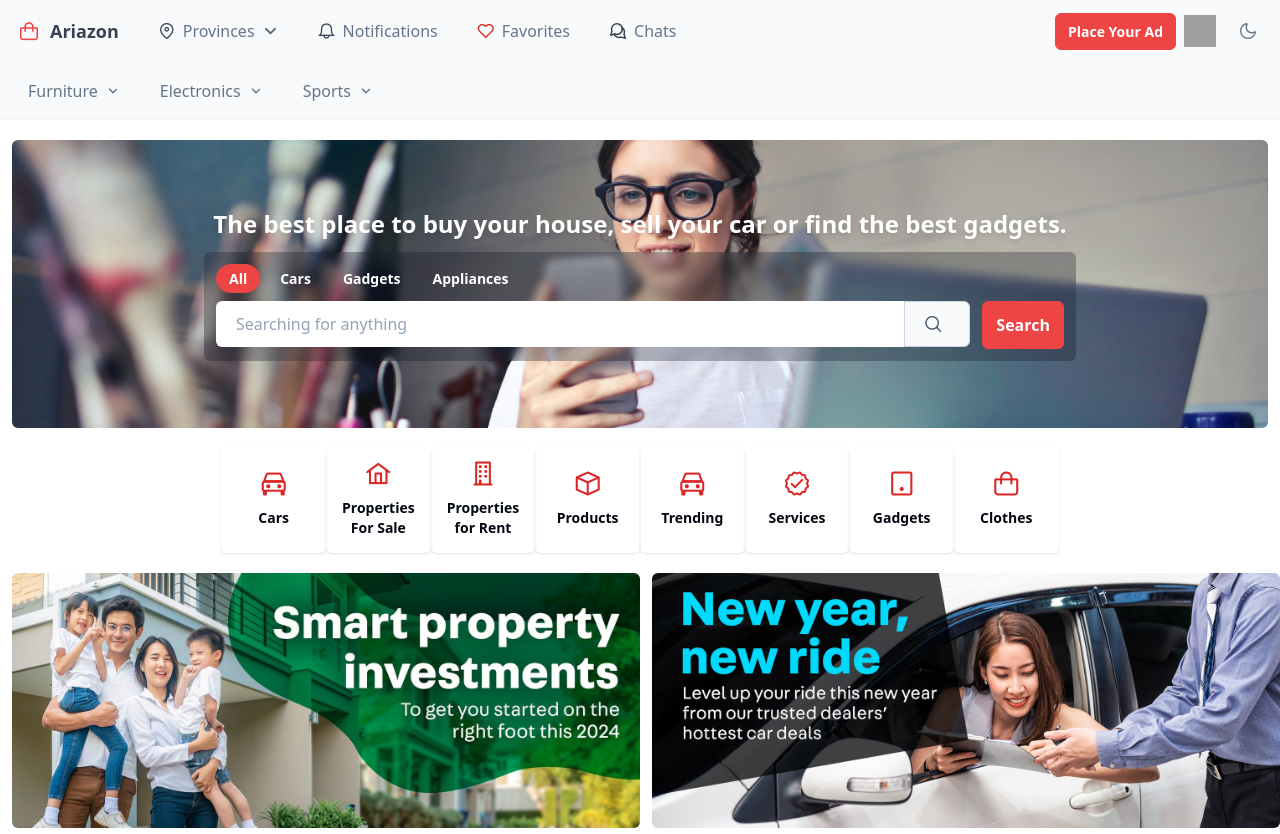
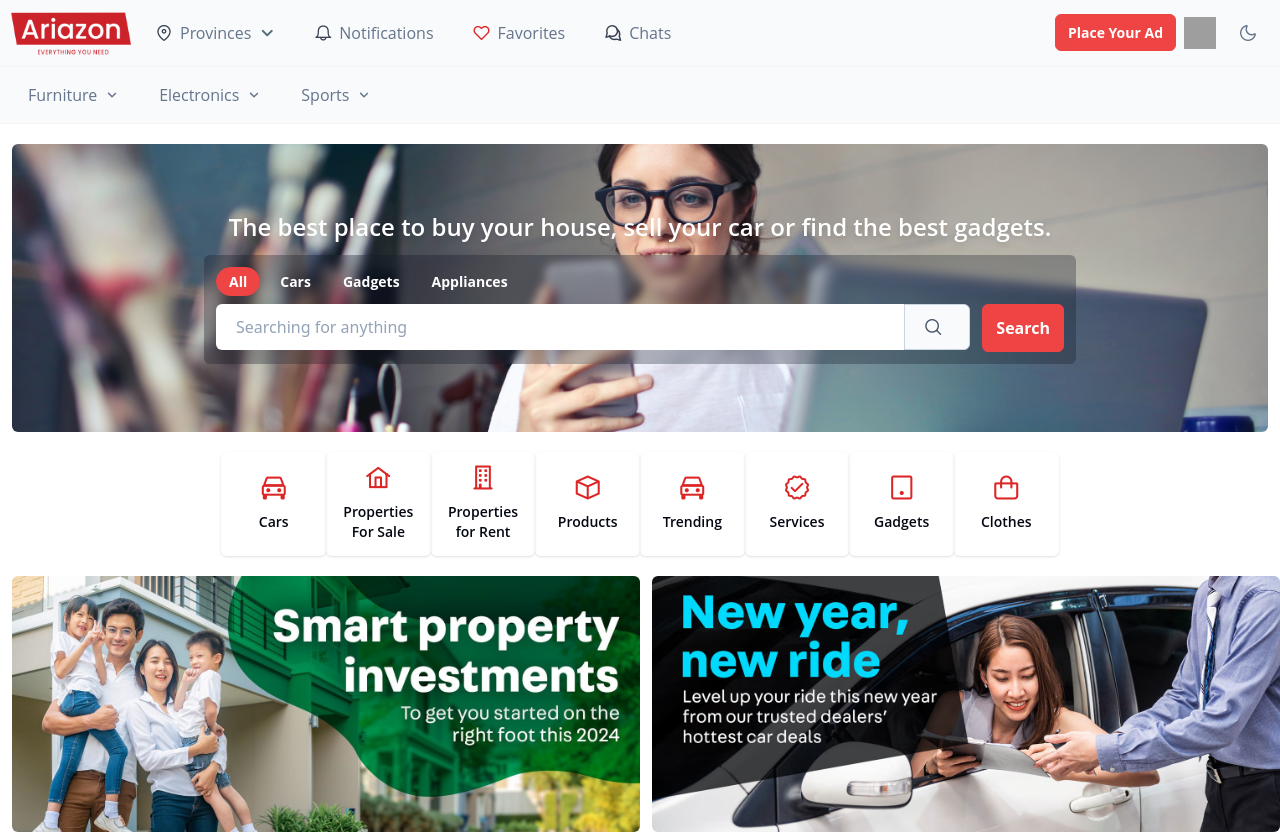
Before and after one commit to victorinojohnmark/hybrid-spa-demo, a Vue app: page / in a window 1280 px wide. Shown: the top 834 px of the page. Built offline with nearby package versions, Linux system fonts and the light colour scheme; grey boxes are pictures that could not be loaded.

Commit message:
Added logo

```diff
--- a/src/assets/main.css
+++ b/src/assets/main.css
@@ -1,6 +1,12 @@
 @tailwind base;
 @tailwind components;
 @tailwind utilities;
+
+@import url('https://fonts.googleapis.com/css2?family=Open+Sans:ital,wght@0,300;0,400;0,500;0,600;0,700;0,800;1,300;1,400;1,500;1,600;1,700;1,800&display=swap');
+
+body {
+  font-family: 'Open Sans', 'sans-serif';
+}
 
 :root {
   --primary-50: 236 253 245;
--- a/src/views/HomeView.vue
+++ b/src/views/HomeView.vue
@@ -3,9 +3,9 @@
     <div class="w-full md:border-b md:border-gray-100">
       <Menubar :model="items" class="rounded-none container mx-auto border-0">
         <template #start class="">
-          <div class="flex ml-3 mr-5 gap-x-3 items-center">
-            <i class="pi pi-shopping-bag text-lg text-red-500"></i>
-            <h1 class="text-gray-700 dark:text-white text-lg font-semibold">Ariazon</h1>
+          <div class="flex items-center">
+            <!-- <i class="pi pi-shopping-bag text-lg text-red-500"></i> -->
+            <img src="/img/ariazon_logo.png" class=" w-32" alt="">
           </div>
         </template>
         <template #item="{ item, props, hasSubmenu, root }">
```
Also changed, not shown: public/img/ariazon_logo.png (added).
